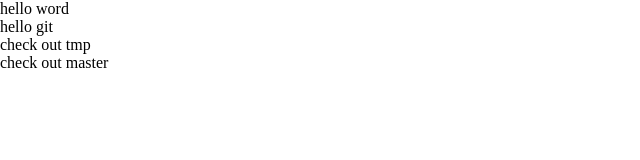
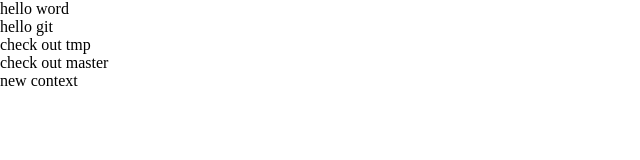
Before and after one commit to Digoooo0/tools, a plain HTML site: page tmp.html in a window 1280 px wide. Shown: the full height of the page, 0-640 px from the left. Drawn offline with Linux system fonts and the light colour scheme.

Commit message:
add tmp.html new context

```diff
--- a/tmp.html
+++ b/tmp.html
@@ -10,6 +10,8 @@
 <div> hello git</div>
 <div> check out tmp</div>
 <div> check out master</div>
+
+<div>new context</div>
 </body>
 <script src="third-js/jquery-3.6.4.js"></script>
 <script src="js/index.js"></script>
```
